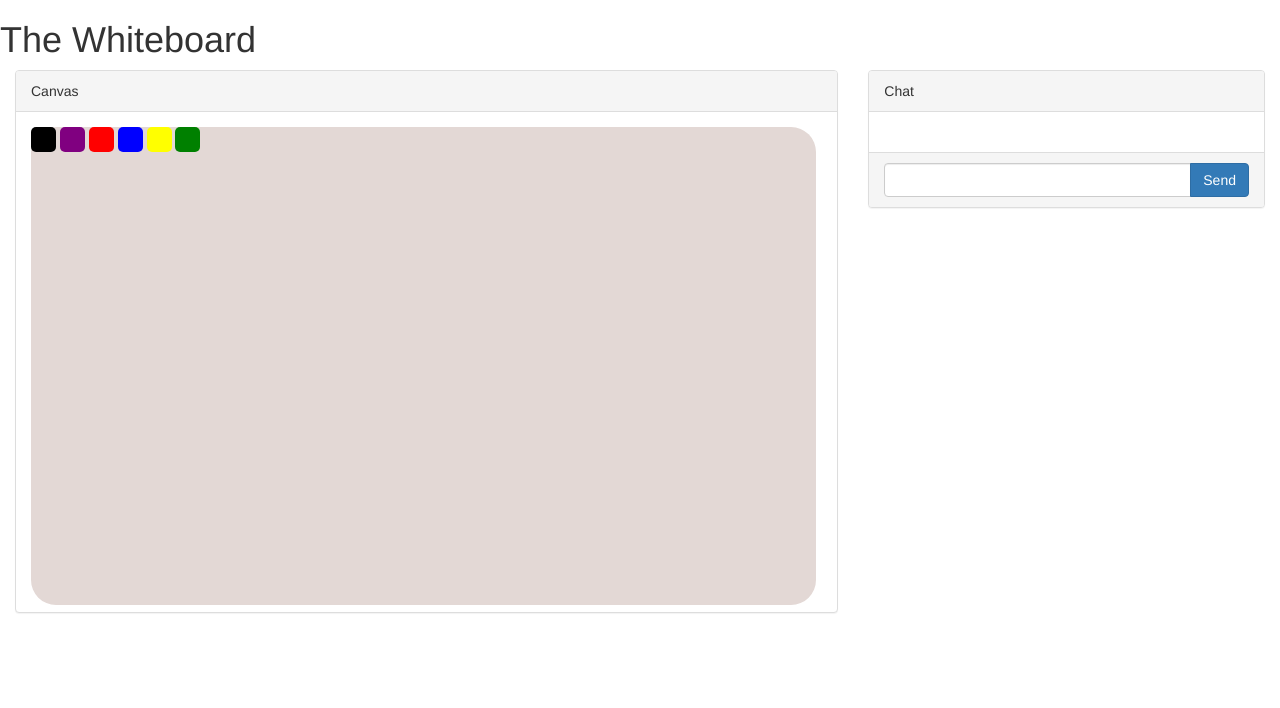
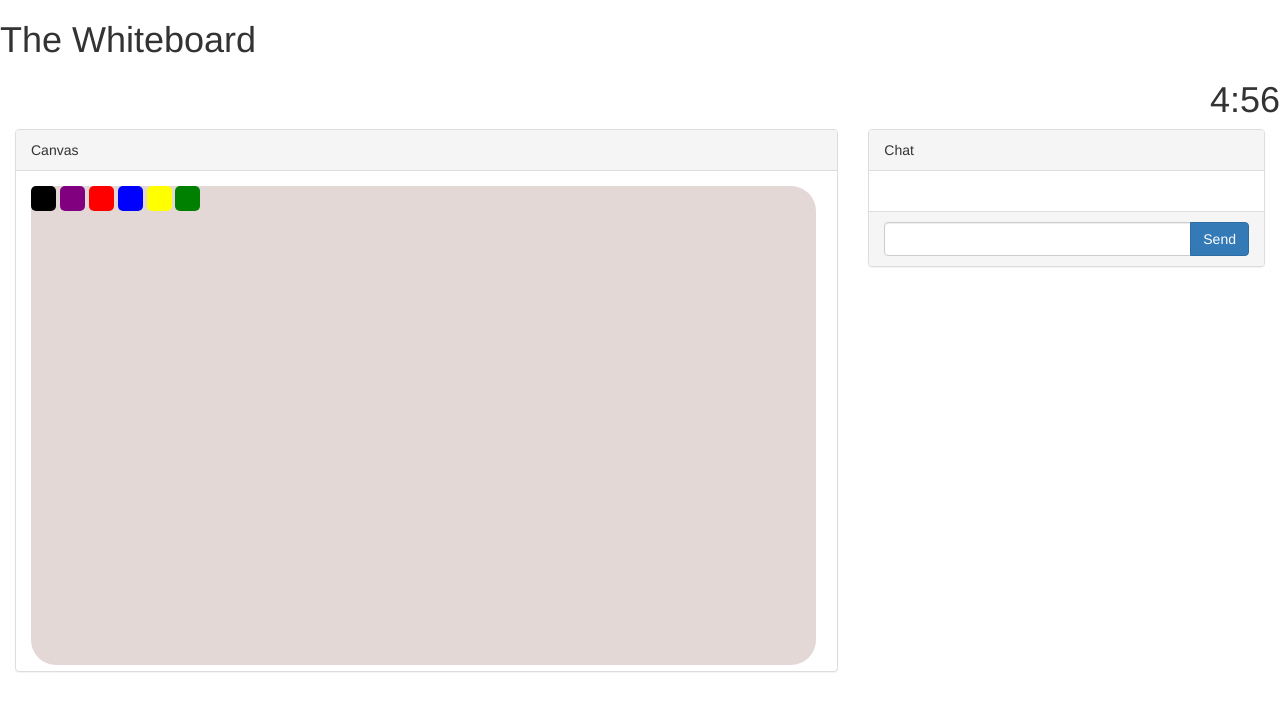
Before and after one commit to sriegodedios/CIS526-FinalProject, a website: page public/index.html in a window 1280 px wide. Drawn offline with nearby package versions, Linux system fonts and the light colour scheme; no server answers.

Commit message:
Added a 5 minute timer

```diff
--- a/public/index.html
+++ b/public/index.html
@@ -8,6 +8,7 @@
   <body>
     <div class='main-page'>
     <h1 class="text-left">The Whiteboard</h1>
+    <h1 class="text-right" id="time"></h1>
     <div class="col-lg-12">
 
     <div class="row">
--- a/public/script.js
+++ b/public/script.js
@@ -1,39 +1,3 @@
- /*$(document).ready(function(){
-  var username = "";
-  // Hide chat and whiteboard
-  $('.main-page').hide();
-
-  $("body").load('username-form.html');
-
-  // Removes login screen when user presses Enter(keyCode: 13)
-  $('.userform').on('keydown', function(e){
-    if(e.keyCode == 13){
-      $('.remove-login').trigger('click');
-    }
-  });
-
-  // Set username to textbox value
-  $('.userform').on('input', function(){
-    if($(this).val().length > 10){
-      $(this).val(username);
-      return;
-    }
-
-    username = $(this).val().trim().replace(/\s/g, '');
-    $(this).val(username);
-
-    $('.username-tag').text(username);
-
-    $('#remove-login').click(function(){
-      initBoard(username);
-    });
-  });
-
-
-
-});
-*/
-
 (function (){
   $('.main-page').css('visibility', 'visible');
   var socket = io();
@@ -188,4 +152,25 @@
     }
   });
 
+  function countdown(){
+    var time = $('#time');
+    var minutes;
+    var seconds;
+    var count = 300;
+    var timerId = setInterval(function(){
+      minutes = parseInt(count / 60, 10);
+      seconds = parseInt(count % 60, 10);
+
+      seconds = seconds < 10 ? "0" + seconds: seconds;
+      time.text(minutes + ":" + seconds);
+      count--;
+      if(count === -1){
+        clearInterval(timerId);
+        context.clearRect(0, 0, canvas.width, canvas.height);
+        count = 300;
+      }
+    }, 1000);
+  }
+  countdown();
+
 })();
```
